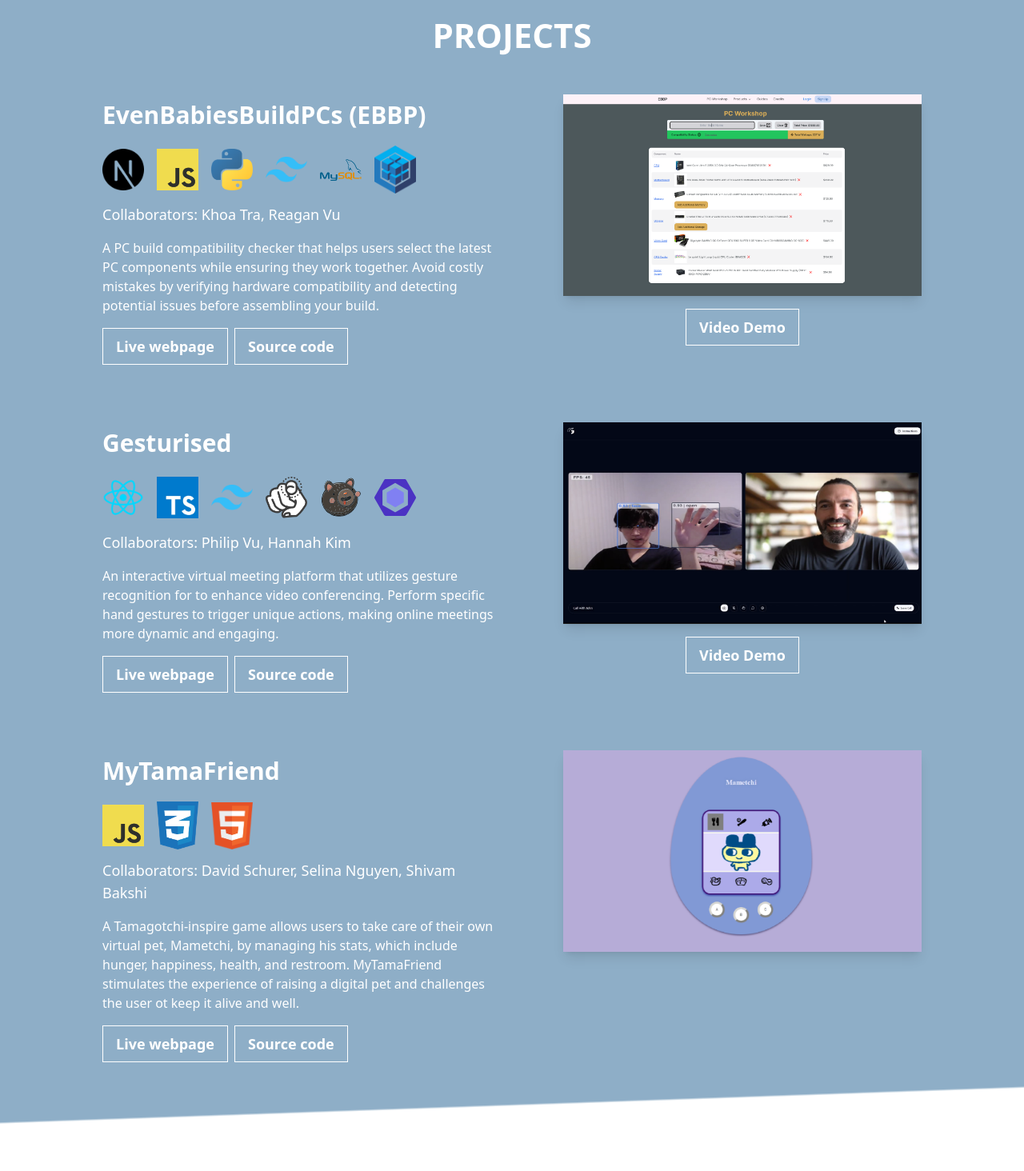
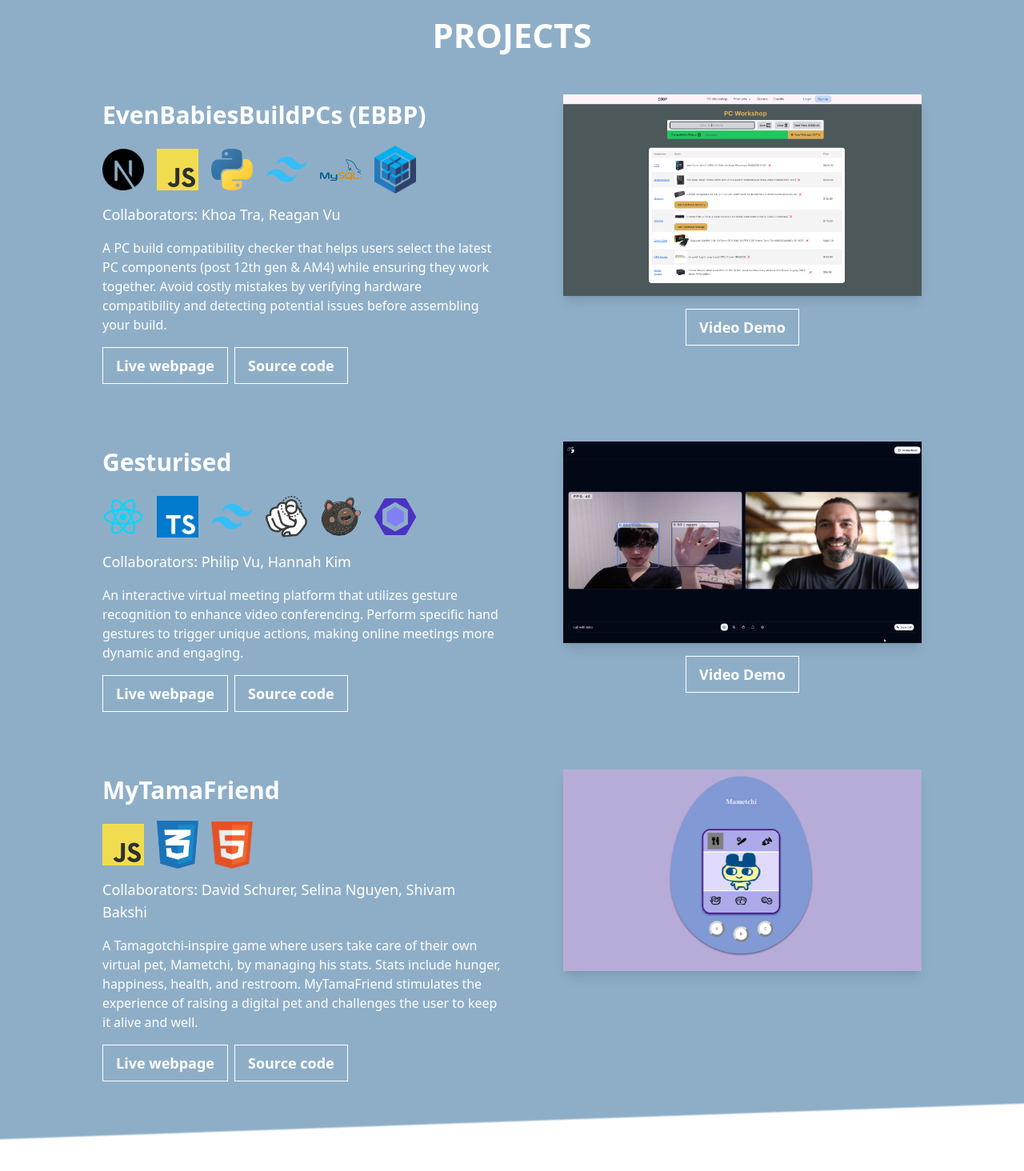
Before and after one commit to seabluc/portfolio, a Next.js app: page / in a window 1280 px wide. Shown: the part 2357-3821 px from the top of the page at 80% size. Built offline with nearby package versions, Linux system fonts and the light colour scheme.

Commit message:
typos/grammar in Projects section

```diff
--- a/src/data/index.ts
+++ b/src/data/index.ts
@@ -109,7 +109,7 @@ export const projects = [
     title: "EvenBabiesBuildPCs (EBBP)",
     iconLists: ["/nextjsLogo.png", "javascriptLogo.png", "pythonLogo.png", "/tailwindLogo.png", "/mysql8Logo.png", "sequelizeLogo.png"],
     collabs: "Khoa Tra, Reagan Vu",
-    des: "A PC build compatibility checker that helps users select the latest PC components while ensuring they work together. Avoid costly mistakes by verifying hardware compatibility and detecting potential issues before assembling your build.",
+    des: "A PC build compatibility checker that helps users select the latest PC components (post 12th gen & AM4) while ensuring they work together. Avoid costly mistakes by verifying hardware compatibility and detecting potential issues before assembling your build.",
     live: "https://ebbp-web.vercel.app/",
     repo: "https://github.com/seabluc/ebbp",
     img: "/ebbp.png",
@@ -120,7 +120,7 @@ export const projects = [
     title: "Gesturised",
     iconLists: ["/reactLogo.png", "/typescriptLogo.png", "/tailwindLogo.png", "/handtrackjs.png", "/zustand.svg", "eslintLogo.svg"],
     collabs: "Philip Vu, Hannah Kim",
-    des: "An interactive virtual meeting platform that utilizes gesture recognition for to enhance video conferencing. Perform specific hand gestures to trigger unique actions, making online meetings more dynamic and engaging.",
+    des: "An interactive virtual meeting platform that utilizes gesture recognition to enhance video conferencing. Perform specific hand gestures to trigger unique actions, making online meetings more dynamic and engaging.",
     live: "https://gesturised-web.vercel.app/",
     repo: "https://github.com/GhostWalker562/gesturised",
     img: "/gesturised.png",
@@ -131,7 +131,7 @@ export const projects = [
     title: "MyTamaFriend",
     iconLists: ["/javascriptLogo.png", "/cssLogo.png", "/htmlLogo.png"],
     collabs: "David Schurer, Selina Nguyen, Shivam Bakshi",
-    des: "A Tamagotchi-inspire game allows users to take care of their own virtual pet, Mametchi, by managing his stats, which include hunger, happiness, health, and restroom. MyTamaFriend stimulates the experience of raising a digital pet and challenges the user ot keep it alive and well.",
+    des: "A Tamagotchi-inspire game where users take care of their own virtual pet, Mametchi, by managing his stats. Stats include hunger, happiness, health, and restroom. MyTamaFriend stimulates the experience of raising a digital pet and challenges the user to keep it alive and well.",
     live: "https://davidschurer.github.io/Tamagotchi-Game/",
     repo: "https://github.com/DavidSchurer/Tamagotchi-Game",
     img: "/mytamafriend.png",
```
